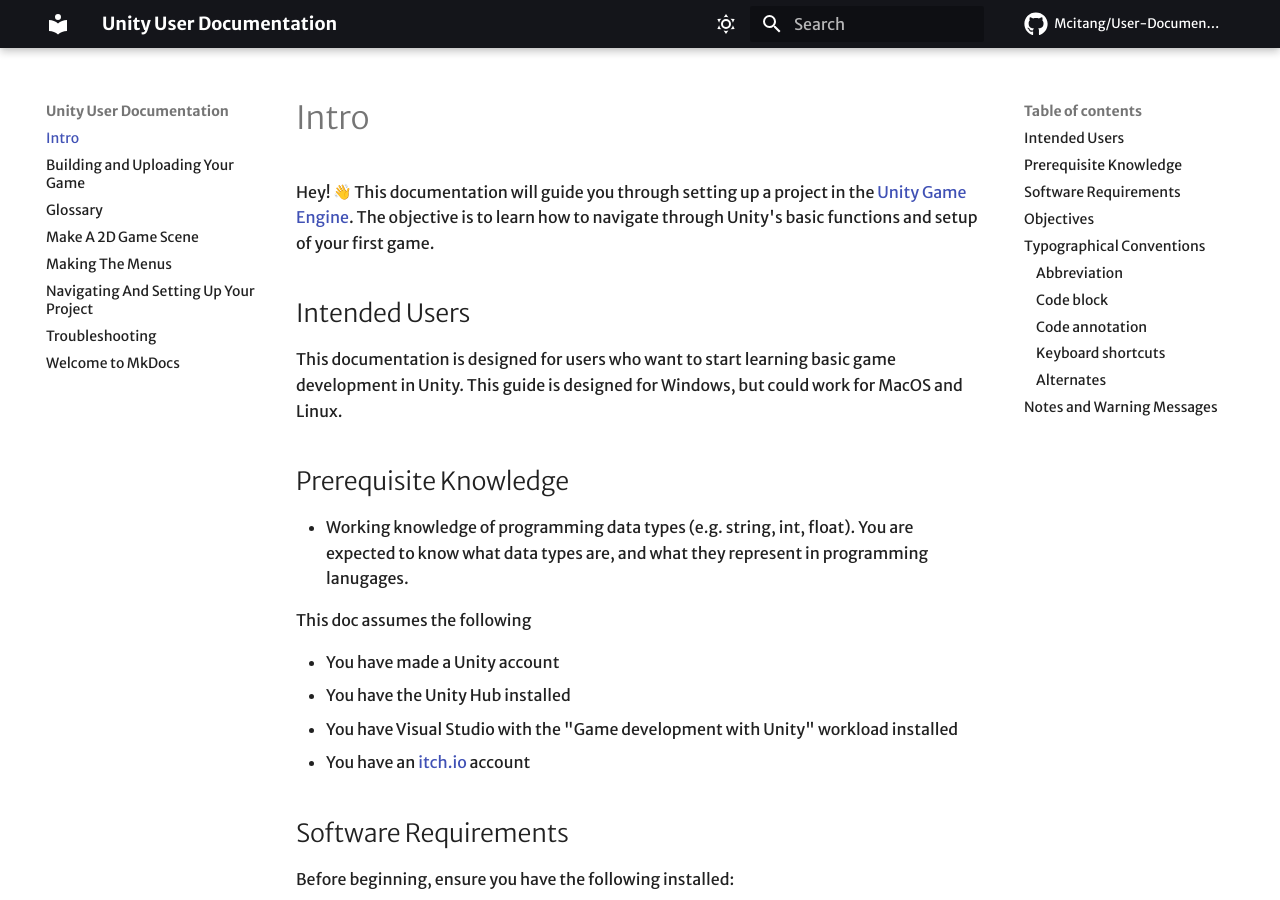
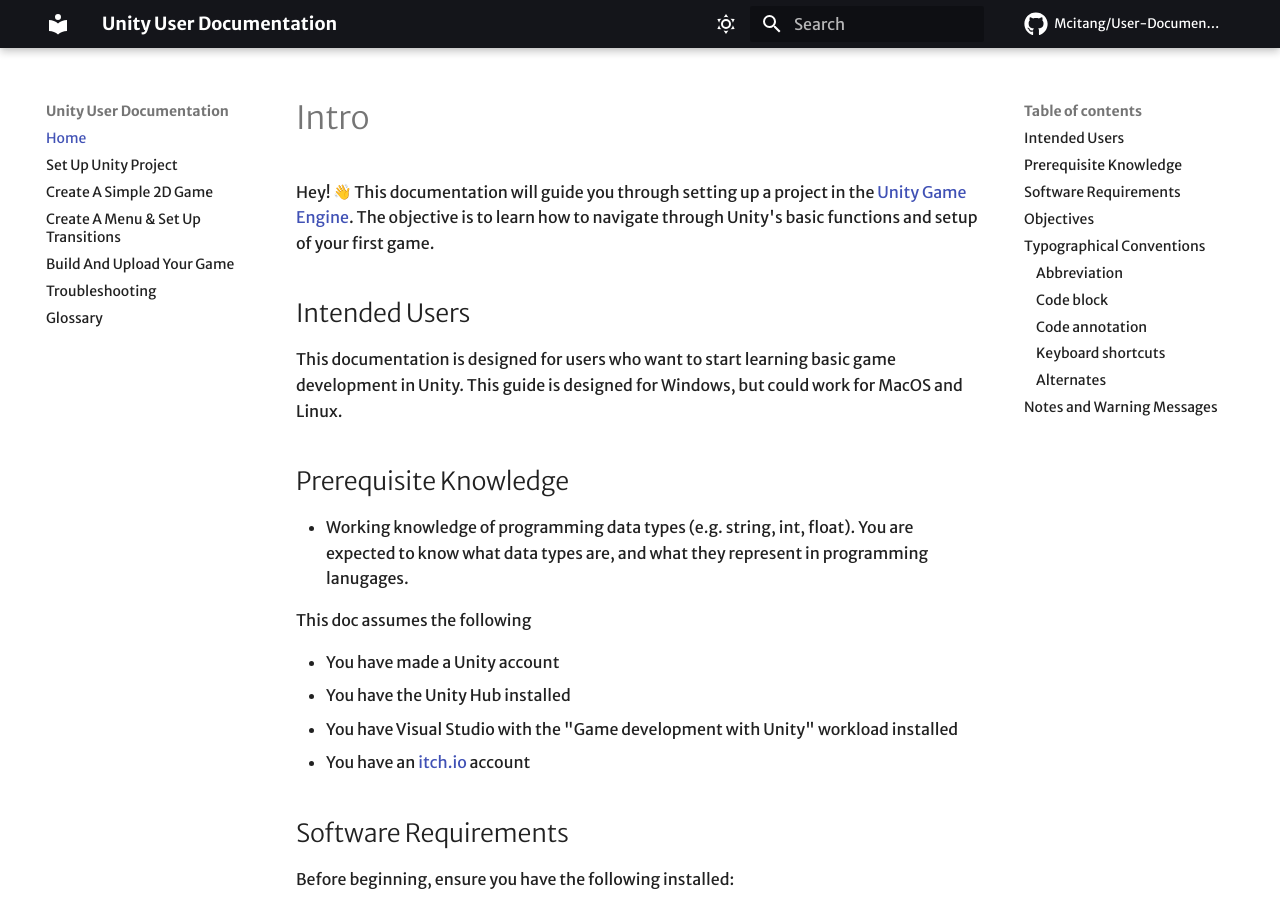
Before and after one commit to Mcitang/User-Documentation, an MkDocs documentation site: the page built from docs/index.md, in a window 1280 px wide and 900 px high. Built offline with MkDocs 1.6.1 and Material for MkDocs 9.7.7, drawn with Linux system fonts in a browser that asks for light colours; emoji names are drawn with the system emoji font; some web fonts are replaced; comment, search, counter and statistics services are not loaded; some of the changed lines change nothing that is shown.

Commit message:
Add nav to ensure page order

```diff
--- a/mkdocs.yml
+++ b/mkdocs.yml
@@ -1,12 +1,14 @@
 site_name: Unity User Documentation
-# nav:
-#  - Home: "index.md"
-#  - Set Up Unity Project: "setup-project.md"
-#  - Create A Simple 2D Game: "make-game.md"
-#  - Create A Menu & Set Up Transitions: "make-menus.md"
-#  - Build And Upload Your Game: "build-game.md"
-#  - Troubleshooting: "troubleshooting.md"
-#  - Glossary: "glossary.md"
+
+# Using it to override the page order
+nav:
+ - Home: "index.md"
+ - Set Up Unity Project: "setup-project.md"
+ - Create A Simple 2D Game: "make-game.md"
+ - Create A Menu & Set Up Transitions: "make-menus.md"
+ - Build And Upload Your Game: "build-game.md"
+ - Troubleshooting: "troubleshooting.md"
+ - Glossary: "glossary.md"
 
 repo_url: https://github.com/Mcitang/User-Documentation
 repo_name: Mcitang/User-Documentation
```
